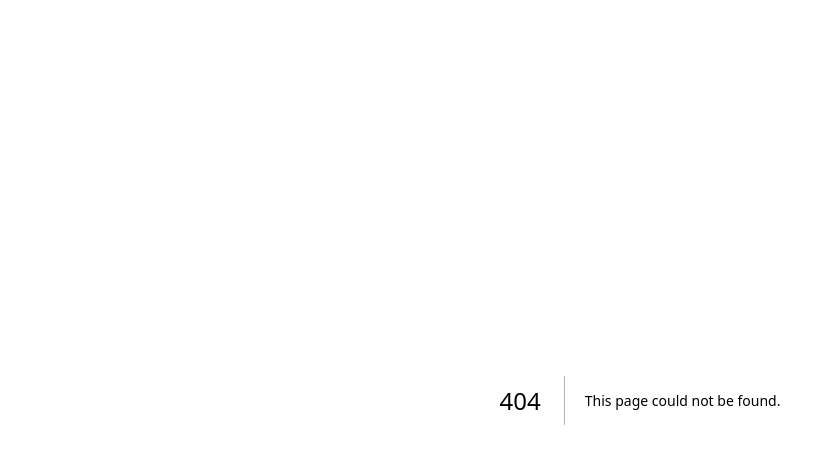
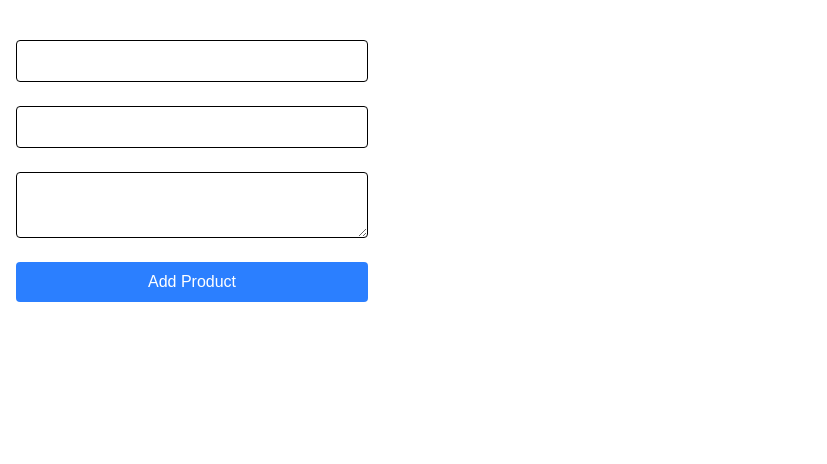
Before and after one commit to AmithBV0606/NextJs-Part-6, a Next.js app: page /products-db-create in a window 1280 px wide. Before the commit this address had no page. Shown: the top 464 px of the page, without its empty margins (0-827 px from the left). Built offline with nearby package versions, Linux system fonts and the light colour scheme; no server answers; the database is empty.

Commit message:
Studied about Forms with Server Actions.

```diff
--- /dev/null
+++ b/app/products-db-create/page.tsx
@@ -0,0 +1,56 @@
+import { addProduct } from "@/prisma-db";
+import { redirect } from "next/navigation";
+
+export default function AddProductPage() {
+  // Server action
+  async function createProduct(formData: FormData) {
+    "use server";
+
+    // console.log(formData);
+    const title = formData.get("title") as string;
+    const price = formData.get("price") as string;
+    const description = formData.get("description") as string;
+
+    await addProduct(title, parseInt(price), description);
+    redirect("/products-db")
+  }
+
+  return (
+    <form action={createProduct} className="p-4 space-y-6 max-w-96">
+      <label className="text-white">
+        Title
+        <input
+          type="text"
+          className="block w-full p-2 text-black border rounded bg-white"
+          name="title"
+        />
+      </label>
+
+      <label className="text-white">
+        Price
+        <input
+          type="number"
+          className="block w-full p-2 text-black border rounded bg-white"
+          name="price"
+        />
+      </label>
+
+      <label className="text-white">
+        Description
+        <textarea
+          className="block w-full p-2 text-black border rounded bg-white"
+          name="description"
+        />
+      </label>
+
+      <button
+        type="submit"
+        className="block w-full p-2 text-white bg-blue-500 rounded disabled:bg-gray-500 mt-6"
+        // disabled={loading}
+      >
+        {/* {loading ? "Submitting..." : "Submit"} */}
+        Add Product
+      </button>
+    </form>
+  );
+}
```
Also changed, not shown: 1 other file (tests, documents, lock files or other folders).
